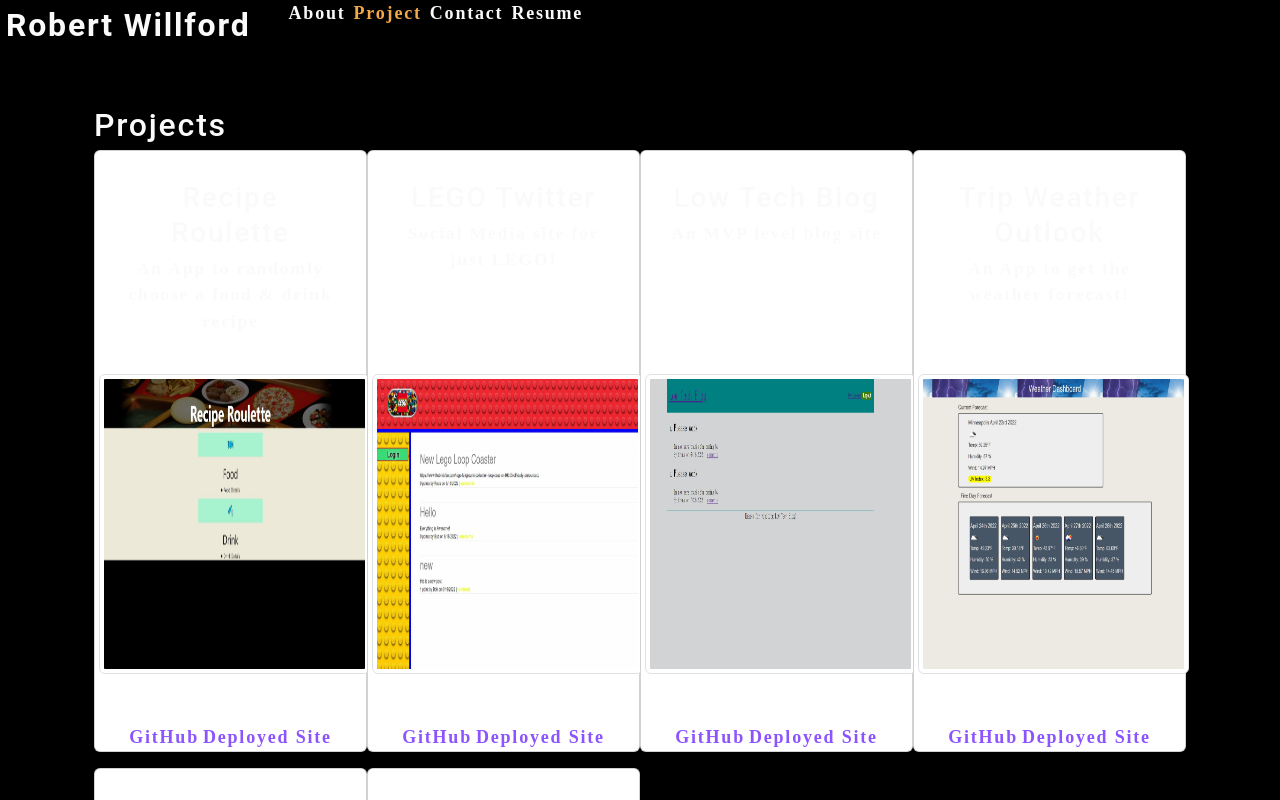
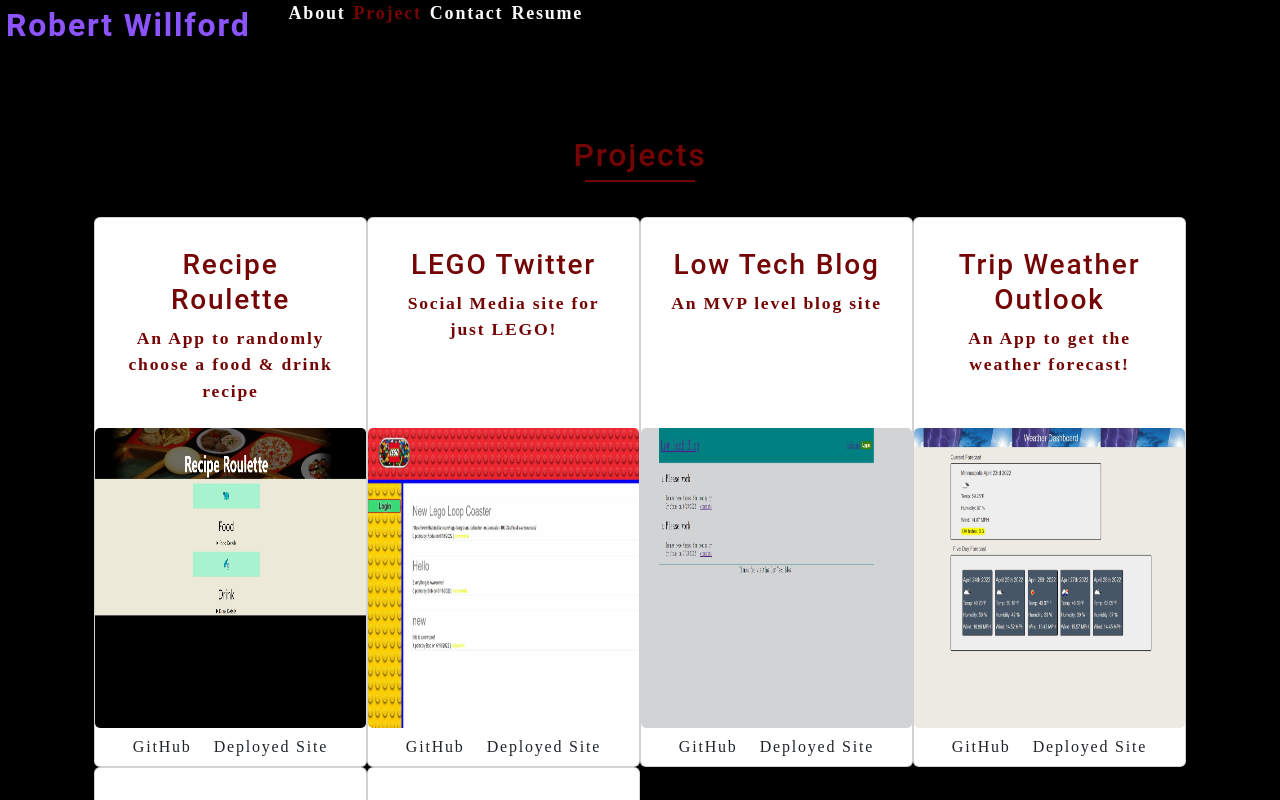
Before and after one commit to Rwillford/professional-portfolio, a React (Create React App) app: page / in a window 1280 px wide. Both pictures are taken after a click on the item "Project". Shown: the top 800 px of the page. Built offline with nearby package versions, Linux system fonts and the light colour scheme; the HTML template or start-up script is replaced by a standard one.

Commit message:
fixed a few css settings

```diff
--- a/src/components/About/index.js
+++ b/src/components/About/index.js
@@ -5,15 +5,15 @@ import profilePic from "../../assets/images/BobFacePic.jpg";
 function About() {
     return (
         <section className="my-5">
-            <h1 className="section-title justify-content-center" id="about">About Bob!</h1>
-            <img src={profilePic} className="my-2" style={{ width: "5%" }} alt="cover"/>
-            <p>Hello, my name is Robert Willford but you can just call me Bob. I'm the son of an IT technician.<br></br>
+            <h1 className="section-title" id="about">What About Bob!</h1>
+            <img src={profilePic} className="my-2 rounded mx-auto d-block" style={{ width: "5%" }} alt="cover"/>
+            <p className="fs-4 text-center">Hello, my name is Robert Willford but you can just call me Bob. I'm the son of an IT technician.<br></br>
                I have been working with computers for so long that I remember having to use command lines to run everything.<br></br>
                I grew up in South Minneapolis in the Longfellow neighborhood and graduated from Roosevelt in 2003.<br></br>
                I served 4 years in the United States Marine Corps., which I got to live in Japan for 2 years then North Carolina for 2 years before I came back Minnesota.<br></br>
                I have been happily married to an awesome wife Jamie now for 9 years! We have three amazing children, ages 16, 7 and 6.<br></br>
                As for work, I have over 12 years of experience being a Painter. Right now, I am a Lead Painter for Brush Master's.<br></br>
-               I'm currently enrolled at the University of Minnesota Coding Bootcamp where I after completion I will purse the career of becoming a full stack developer.<br></br>
+               I'm currently enrolled at the University of Minnesota Coding Bootcamp in becoming a full stack developer.<br></br>
             </p>
         </section>
     )
--- a/src/components/Contact/index.js
+++ b/src/components/Contact/index.js
@@ -32,19 +32,20 @@ function ContactForm() {
 
     return (
         <section id="contact">
-            <h1>Contact Me</h1>
-            <form id="contact-form" onSubmit={handleSubmit}>
+            <h1 className="section-title">Contact Me</h1>
+            <div className="d-flex justify-content-center">
+                <form id="contact-form " className="form-group" onSubmit={handleSubmit}>
                     <div>
                         <label htmlFor="name">Name:</label>
-                    <input type="text" defaultValue={name} onBlur={handleChange} name="name" />
+                        <input className="form-control" type="text" defaultValue={name} onBlur={handleChange} name="name" />
                     </div>
                     <div>
                         <label htmlFor="email">Email:</label>
-                    <input type="email" name="email" defaultValue={email} onBlur={handleChange} />
+                        <input className="form-control" type="email" name="email" defaultValue={email} onBlur={handleChange} />
                     </div>
                     <div>
                         <label htmlFor="message">Message:</label>
-                    <textarea name="message" defaultValue={message} rows="5" onBlur={handleChange} />
+                        <textarea className="form-control" name="message" defaultValue={message} rows="5" onBlur={handleChange} />
                     </div>
                     {errorMessage && (
                         <div>
@@ -53,6 +54,7 @@ function ContactForm() {
                     )}
                     <button type="submit">Submit</button>
                 </form>
+            </div>
         </section>
     )
 }
--- a/src/components/Nav/index.js
+++ b/src/components/Nav/index.js
@@ -20,7 +20,7 @@ function Nav(props) {
             <li className={`mx-1 ${currentCategory.name === category.name && 'navActive'}`} key={category.name}>
               <span onClick={() => {setCurrentCategory(category)}}>
                 {capitalizeFirstLetter(category.name)}
-              </span>
+                </span>
             </li>
           ))}
             </ul>
--- a/src/components/Projects/index.js
+++ b/src/components/Projects/index.js
@@ -49,26 +49,28 @@ function Project() {
 
     return (
         <div>
-            <h2 id="project">Projects</h2>
+            <h2 id="project" className="section-title">Projects</h2>
         <section className="flex-row">
             {projects.map(project =>{
                 return (
-                    <div className="card mb-3">
+                    <div className="card">
                         <div className="card-body p-4">
-                            <h3>{project.title}</h3>
-                            <p>{project.description}</p>
+                            <h3 className="card-title">{project.title}</h3>
+                            <p className="card-text">{project.description}</p>
 
                         </div>
+                        <div>
                         <img
                             src={require(`../../assets/images/${project.image}`)}
                             style={{width: "400px", height: "300px"}}
                             alt={`${project.title}`}
-                            className="img-thumbnail mx-1"
+                            className="card-img"
                             key={project.title}
                         />
+                        </div>
                         <div>
-                            <a href={project.github}>GitHub</a>
-                            <a href={project.deploy}>Deployed Site</a>
+                            <a href={project.github} className="btn">GitHub</a>
+                            <a href={project.deploy} className="btn">Deployed Site</a>
                         </div>
                     </div>
                 )
--- a/src/components/Resume/index.js
+++ b/src/components/Resume/index.js
@@ -3,18 +3,37 @@ import resume from '../../assets/rwillfordResume.pdf'
 
 function Resume() {
     return (
-        <div>
-            <section id="resume">
-                <h2>Resume</h2>
+        <section id="resume">
+
+            <h2 className="section-title">Resume</h2>
+                <a href={resume} className="d-flex justify-content-center mb-5">Download Bob's Resume</a>
+            <div className="d-flex justify-content-center">
+                    {/* <h4>Bob's Proficiencies:</h4> */}
+                <div className='list-group'>
+                    <ul className="list-group">
+                        <li className="list-group-item active">Bob's Proficiencies:</li>
+                        <li className="list-group-item">React</li>
+                        <li className="list-group-item">HTML</li>
+                        <li className="list-group-item">CSS</li>
+                        <li className="list-group-item">Javascript</li>
+                        <li className="list-group-item">Bootstrap</li>
+                        <li className="list-group-item">JQuery</li>
+                        <li className="list-group-item">Node.js</li>
+                        <li className="list-group-item">Express.js</li>
+                        <li className="list-group-item">MySQL</li>
+                        <li className="list-group-item">MongoDB</li>
+                    </ul>
+                </div>
+            </div>
+            {/* <div className="d-flex justify-content-center">
                 <embed
                     src={resume}
                     width = "750px"
                     height = "1000px"
                     type="application/pdf">
                 </embed>
-                <a href={resume}>Download My Resume</a>
-            </section>
-        </div>
+            </div> */}
+        </section>
     )
 }
 
--- a/src/index.css
+++ b/src/index.css
@@ -95,7 +95,7 @@ header {
   background: var(--dark);
 }
 
-header a {
+header {
   color: var(--light);
 }
 
@@ -108,7 +108,7 @@ button {
   outline: none;
   cursor: pointer;
   margin: 0 1px;
-  background-color: var(--secondary);
+  background-color: #750505;
 }
 
 button:hover {
@@ -234,6 +234,9 @@ textarea {
   width: 25%;
   text-align: center;
 }
+.card-title, .card-body, .card-link {
+  color: #750505;
+}
 
 .img-thumbnail {
   width: auto;
@@ -269,8 +272,7 @@ textarea {
 }
 
 button {
-	background: var(--primary);
-	border: 0;
+	background: #750505;
 	border-radius: 5px;
 	color: #fff;
 	cursor: pointer;
@@ -291,5 +293,19 @@ a {
 }
 
 .navActive {
-  color: var(--secondary);
+  color: #750505;
 }
+
+.section-title {
+  font-size: 32px;
+  text-align: center;
+  color: #750505;
+  border-bottom: 2px solid;
+  padding-bottom: 5px;
+  margin: 35px auto 35px auto;
+  width: 10%;
+  display: flex;
+  justify-content: center;
+  text-shadow: 0 0 10px rgba(0, 0, 0, 0.5);
+  clear: both;
+}
```
Also changed, not shown: public/Screenshot 2022-07-24 162941.jpg (added). Lines whose indentation alone changed are shown as unchanged.
